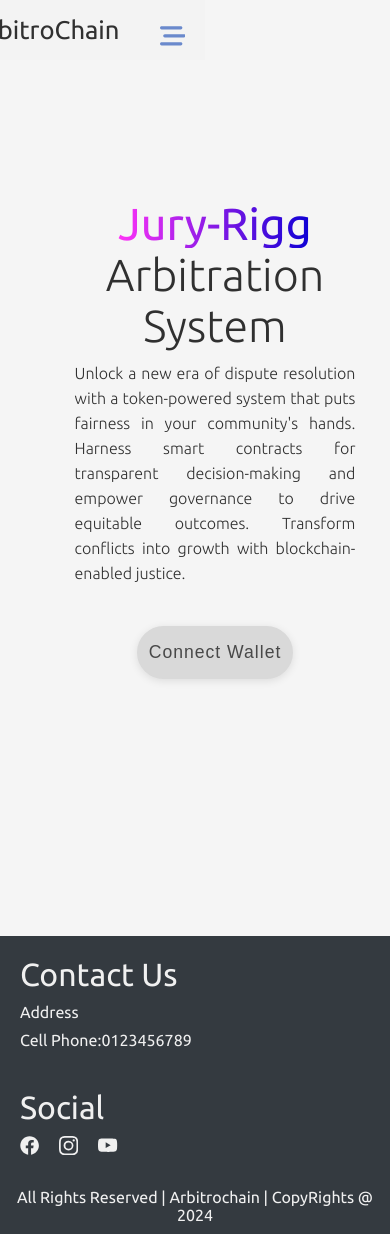
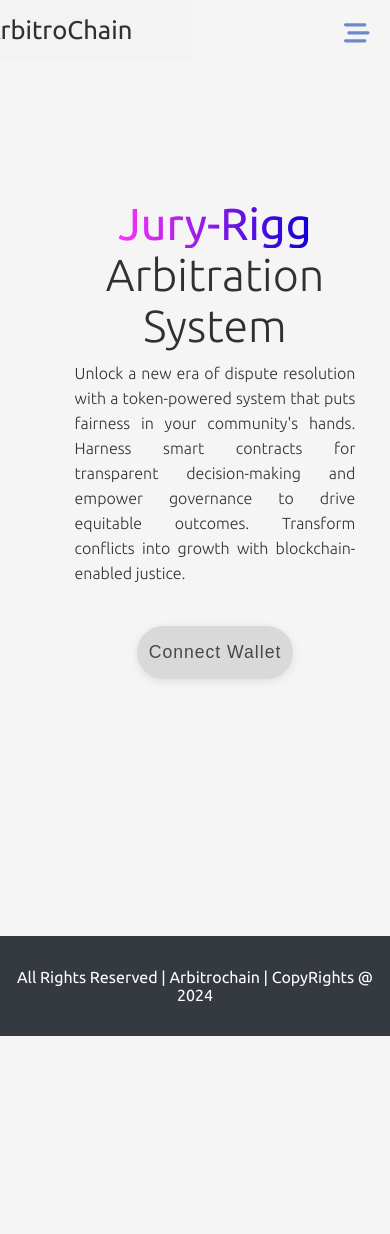
Before and after one commit to gdevakrishnan/ArbitroChain, a React (Vite) app in the folder client/: page / in a window 390 px wide. After the commit the page ends 1036 px from the top, so only its background shows below. Built offline with nearby package versions, Linux system fonts and the light colour scheme.

Commit message:
Update the UI for responsiveness

```diff
--- a/client/src/App.jsx
+++ b/client/src/App.jsx
@@ -8,7 +8,7 @@ import appContext from './context/appContext';
 function App() {
   const initialState = {
     WindowEthereum: false,
-    ContractAddress: "0x0532A7259F2c82F0FFBb0AA9b19302B26c4B0c07",
+    ContractAddress: "0x19F7AC13643722ee076763Ad5aD740529E4b7B37",
     GrullContractAddress: "0xE890f155432a67C6DE6db70fa2560fEd0a26934a",
     WalletAddress: null,
     ContractAbi: ABI.abi,
--- a/client/src/components/DisputeList.jsx
+++ b/client/src/components/DisputeList.jsx
@@ -23,16 +23,21 @@ function DisputeList() {
 
   const handleVote = async (disputeId, vote) => {
     try {
-      const tx = await WriteContract.vote(disputeId, vote);
-      await tx.wait(); // Wait for the transaction to be mined
+        console.log(disputeId, vote);
+        const tx = await WriteContract.vote(disputeId, vote);
+        await tx.wait(); // Wait for the transaction to be mined
 
-      console.log("Voted successfully:", tx);
+        console.log("Voted successfully:", tx);
+        console.log(`Voted ${vote} for dispute ID: ${disputeId}`);
+    } catch (e) {
+        if (e.message.includes("Already voted")) {
+            alert("You already voted for this dispute");
+        } else {
+            console.error("Error voting:", e.message);
+        }
+    }
+};
 
-      console.log(`Voted ${vote} for dispute ID: ${disputeId}`);
-    } catch (error) {
-      console.error("Error voting:", error);
-    }
-  };
 
   return (
     <div>
--- a/client/src/components/Footer.jsx
+++ b/client/src/components/Footer.jsx
@@ -8,46 +8,6 @@ import "../static/footer.css";
 const Footer = () => {
   return (
     <footer className="footer">
-      <div className="footer_main">
-        <div className="contact_info">
-          <h1 className="title">Contact Us</h1>
-          <p>
-            <strong>Address</strong>
-          </p>
-          <p>
-            <strong>Cell Phone:</strong>0123456789
-          </p>
-        </div>
-        <div className="social_links">
-          <h1 className="title">Social</h1>
-          <div className="links">
-            <a
-              href="https://facebook.com"
-              target="_blank"
-              rel="noopener noreferrer"
-              aria-label="Facebook"
-            >
-              <FaFacebook className="fa" />
-            </a>
-            <a
-              href="https://instagram.com"
-              target="_blank"
-              rel="noopener noreferrer"
-              aria-label="Instagram"
-            >
-              <BsInstagram className="fa" />
-            </a>
-            <a
-              href="https://youtube.com/us"
-              target="_blank"
-              rel="noopener noreferrer"
-              aria-label="YouTube"
-            >
-              <BsYoutube className="fa" />
-            </a>
-          </div>
-        </div>
-      </div>
       <div className="footer_rights">
         <p>All Rights Reserved | Arbitrochain | CopyRights @ 2024</p>
       </div>
--- a/client/src/static/footer.css
+++ b/client/src/static/footer.css
@@ -6,7 +6,7 @@
     cursor: default;
   }
 
-  .footer .footer_main {
+  /* .footer .footer_main {
     display: flex;
     margin-left: 10px;
     width: 100%;
@@ -35,13 +35,17 @@
   .footer .footer_main .social_links .links {
     display: flex;
     gap: 20px;
-  }
+  } */
 
 
   .footer .footer_rights {
     width: 100%;
     text-align: center;
-    padding: 10px 0px;
+    padding: 2rem 0px;
+  }
+
+  .footer .footer_rights p {
+    color: #fcfcfc;
   }
 
   @media screen and (max-width: 972px) {
--- a/client/src/static/navbar.css
+++ b/client/src/static/navbar.css
@@ -77,7 +77,7 @@
     top: 70px;
     right: -40%;
     text-align: center;
-    background-color: var(--primary);
+    background-color: #d9d9d9;
     transition: all 0.6s ease-out;
     z-index: 1000;
     box-shadow: inset 2px 2px 5px 1px var(--footer),
@@ -111,6 +111,9 @@
   .navbar .checkbtn .menu_btn {
     font-size: 1.6rem;
     line-height: 60px;
+    position: fixed;
+    top: 20px;
+    right: 20px;
   }
 }
 
```
